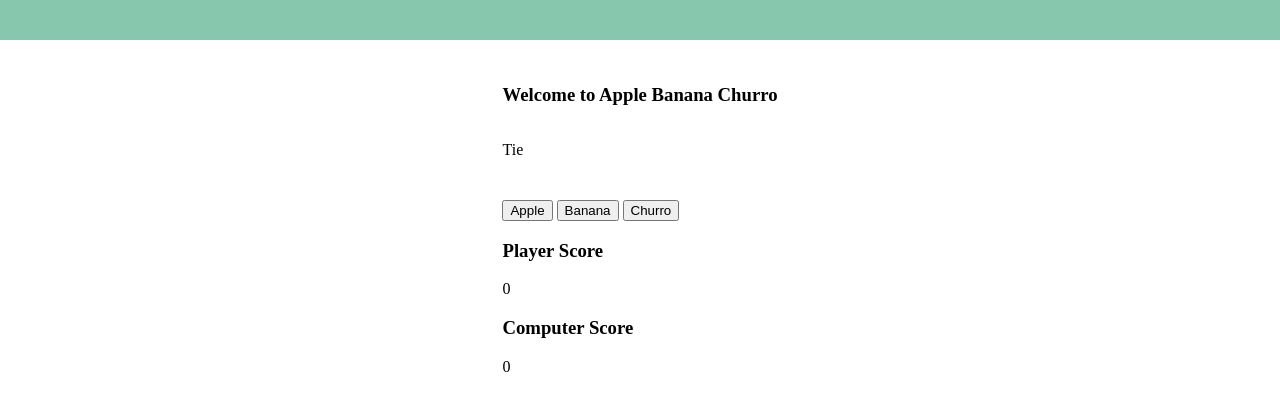
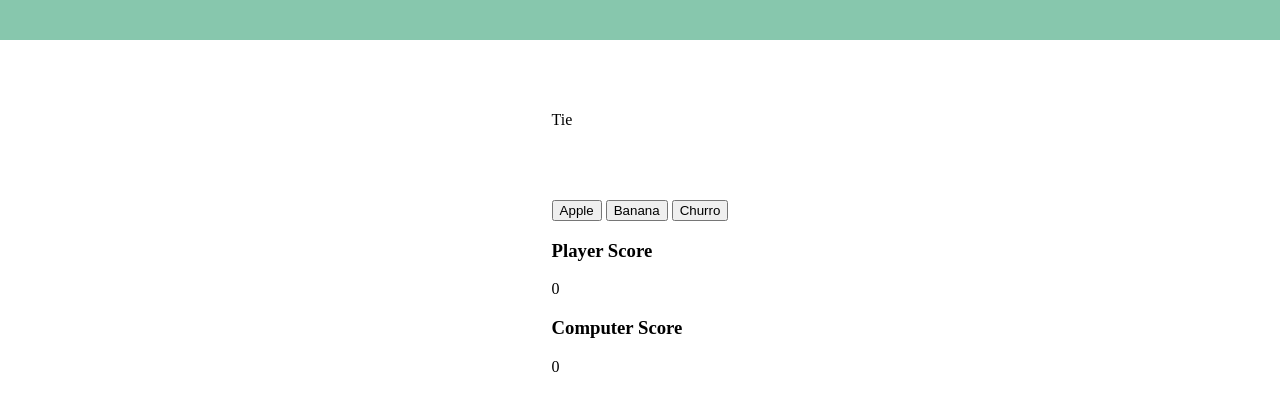
Before and after one commit to timeismonkey/rock-paper-scissors, a plain HTML site: page index.html in a window 1280 px wide. Both pictures are taken after a click on the button "Apple". Shown: the part 120-530 px from the top of the page. Drawn offline with Linux system fonts and the light colour scheme.

Commit message:
Changed the result container to have results dynamically added via js. Script.js now creates the result and play again button and appends it to result-container.

```diff
--- a/index.html
+++ b/index.html
@@ -16,10 +16,9 @@
             </h1>
         </div>
         <div class="body">
-            <div class="results">
+            <div class="result-container">
                 <h3>Welcome to Apple Banana Churro</h3>
-                <p class="result"></p>
-                <button class="play-again">Play again</button>
+                <!-- <button class="play-again">Play again</button> -->
             </div>
             <div class="buttons">
                 <button data class="apple">Apple</button>
--- a/script.js
+++ b/script.js
@@ -1,8 +1,13 @@
 let playerScore = 0;
 let computerScore = 0;
 let winner;
-const resultElement = document.querySelector(".result");
-const playAgainButton = document.querySelector(".play-again")
+const resultContainer = document.querySelector(".result-container");
+const resultElement = document.createElement("div");
+resultElement.className = "result";
+const playAgainButton = document.createElement("button");
+playAgainButton.className = "play-again";
+
+// const playAgainButton = document.querySelector(".play-again")
 
  // Randomly generate a choice between: apple, banana and churro
  function getComputerChoice(){
@@ -59,7 +64,8 @@ function getWinner () {
 function showGameWinner(winner) {
     // Update results sections to show winner and play again button
     resultElement.textContent = winner;
-    playAgainButton.style.display = "block";
+    // playAgainButton.style.display = "block";
+    resultContainer.appendChild(playAgainButton);
 }
 
 // Reset game
@@ -96,8 +102,11 @@ buttons.forEach((button) => {
         } else {
             // resultElement.textContent = result;
             winner = result;
+            resultElement.textContent = winner;
             // Show round winner
-            resultElement.textContent = winner;
+            resultContainer.innerHTML = "";
+            resultContainer.appendChild(resultElement);
+
         }
     })
 })
--- a/style.css
+++ b/style.css
@@ -37,7 +37,7 @@ body {
 }
 
 /* results */
-.results {
+.result-container {
     display: flex;
     flex-direction: column;
     justify-content: center;
```
